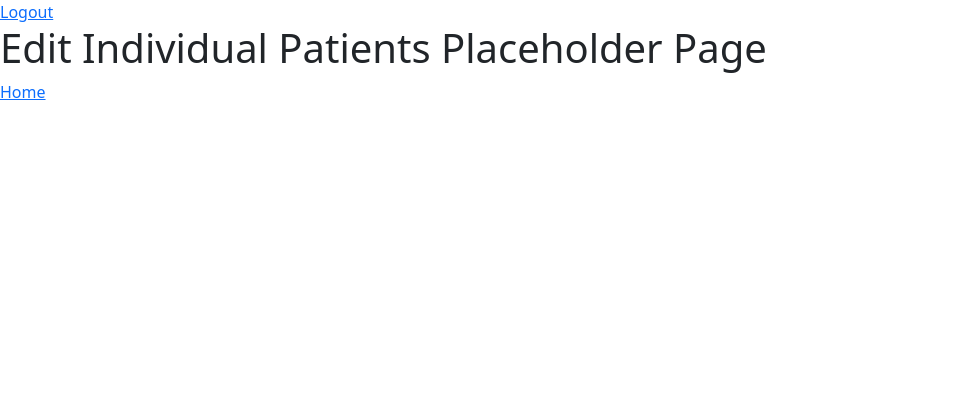
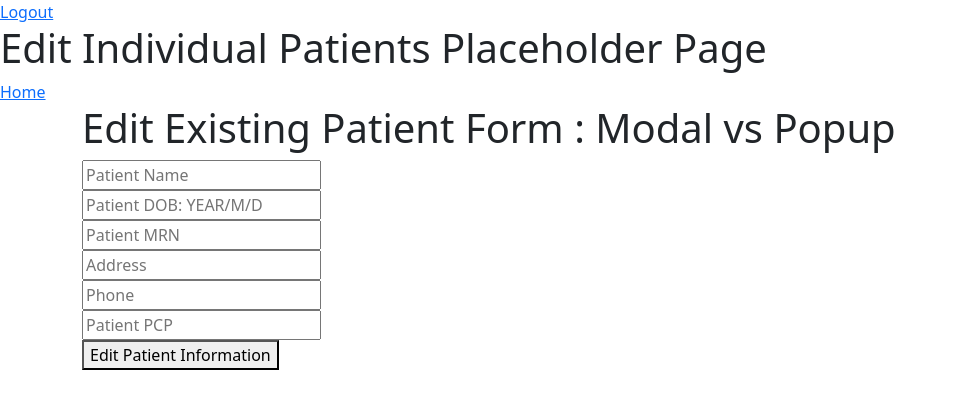
Before and after one commit to kdb23/surgicheck, a React (Create React App) app in the folder client/: page /patient_placeholder_page in a window 1280 px wide. Shown: the top 408 px of the page, without its empty margins (0-957 px from the left). Built offline with nearby package versions, Linux system fonts and the light colour scheme; no server answers.

Commit message:
basic patch request outline..not hooked up (yet)

```diff
--- a/client/src/App.js
+++ b/client/src/App.js
@@ -5,7 +5,6 @@ import NavButton from './NavButton';
 import NavBar from './NavBar';
 import Home from './Home';
 import AdminInfo from './AdminInfo';
-//import Patient from './Patient';
 import NewProcedure from './NewProcedure';
 import NewPatient from './NewPatient';
 import PatientEdit from './PatientEdit';
@@ -26,6 +25,16 @@ function App() {
 
   const addProcedureState = (newProcedureObj) => {
     setProcedure([newProcedureObj, ...procedure])
+  }
+
+  const handlePatientPatch = (updatePatient) => {
+    setPatient(patient.map(patient => {
+      if (patient.id === updatePatient.id) {
+        return {...updatePatient};
+      } else {
+        return patient
+      }
+    }))
   }
 
   useEffect(() => {
@@ -66,7 +75,7 @@ function App() {
             <NewPatient addPatient={addPatientState}/>
           </Route>
           <Route exact path="/patient_placeholder_page">
-            <PatientEdit />
+            <PatientEdit handlePatientPatch={handlePatientPatch} />
           </Route>
           <Route path='*'>
             <h1>404 Not Found</h1>
--- a/client/src/PatientContainer.js
+++ b/client/src/PatientContainer.js
@@ -1,5 +1,6 @@
 import React from 'react';
 import Patient from './Patient';
+import PatientEdit from './PatientEdit';
 
 
 function PatientContainer({patient}) {
--- a/client/src/PatientEdit.js
+++ b/client/src/PatientEdit.js
@@ -1,12 +1,108 @@
-import React from 'react';
-import {Link} from 'react-router-dom'
+import React, {useState} from 'react';
+import {Link} from 'react-router-dom';
+import {Container, Form} from 'react-bootstrap'
 
-function PatientEdit(){
+function PatientEdit({id, handlePatientPatch}){
+
+    const [patientName, setPatientName] = useState('')
+    const [patientDOB, setPatientDOB] = useState('')
+    const [patientMRN, setPatientMRN] = useState('')
+    const [patientAddress, setPatientAddress] = useState('')
+    const [patientPhone, setPatientPhone] = useState('')
+    const [patientPrimary, setPatientPrimary] = useState('')
+
+    const handlePatch = (e) => {
+        e.preventDefault()
+        let  newPatientObj = {
+            name : patientName,
+            dob: patientDOB,
+            mrn : patientMRN,
+            address: patientAddress,
+            phone : patientPhone,
+            primary : patientPrimary
+        }
+
+        fetch(`/patients/${id}`, {
+            method: "PATCH",
+            headers: {"Content-Type" : "application/json"},
+            body: JSON.stringify(newPatientObj)
+        })
+            .then(r => r.json())
+            .then(handlePatientPatch)
+    }
+
+
     return(
+        <>
         <div>
             <h1>Edit Individual Patients Placeholder Page</h1>
             <Link to='/home'>Home</Link>
         </div>
+        <div>
+             <Container>
+            <h1>Edit Existing Patient Form : Modal vs Popup </h1>
+        <div>
+            <Form onSubmit={handlePatch}>
+                <div>
+                <input
+                    type="text"
+                    id='name'
+                    name= "name"
+                    placeholder = "Patient Name"
+                    onChange={(e) => setPatientName(e.target.value)}
+                />
+                </div>
+                <div>
+                <input
+                    type= "text"
+                    id='dob'
+                    name ="dob"
+                    placeholder= "Patient DOB: YEAR/M/D"
+                    onChange={(e) => setPatientDOB(e.target.value)}
+                />
+                </div>
+                <div>
+                <input
+                    type= "text"
+                    id="mrn"
+                    name ="mrn"
+                    placeholder= "Patient MRN"
+                    onChange={(e) => setPatientMRN(e.target.value)}
+                />
+                </div>
+                <div>
+                <input
+                    type= "text"
+                    id='address'
+                    name ="address"
+                    placeholder= "Address"
+                    onChange={(e) => setPatientAddress(e.target.value)}
+                />
+                </div>
+                <div>
+                <input
+                    type= "text"
+                    id='phone'
+                    name ="phone"
+                    placeholder= "Phone"
+                    onChange={(e) => setPatientPhone(e.target.value)}
+                />
+                </div>
+                <div>
+                <input
+                    type= "num"
+                    id="primary"
+                    name ="primary"
+                    placeholder= "Patient PCP"
+                    onChange={(e) => setPatientPrimary(e.target.value)}
+                />
+                </div>
+                <button onClick={handlePatch}>Edit Patient Information</button>
+            </Form>
+        </div>
+        </Container>
+        </div>
+        </>
     )
 }
 
```
